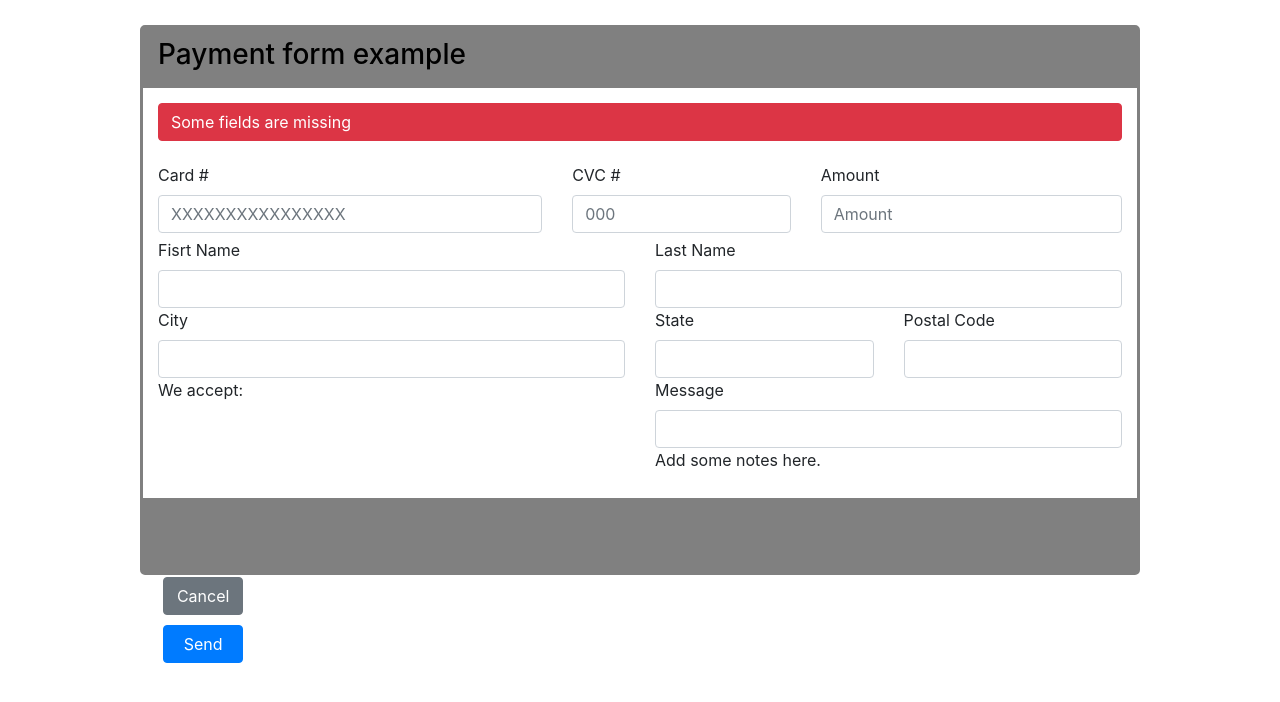
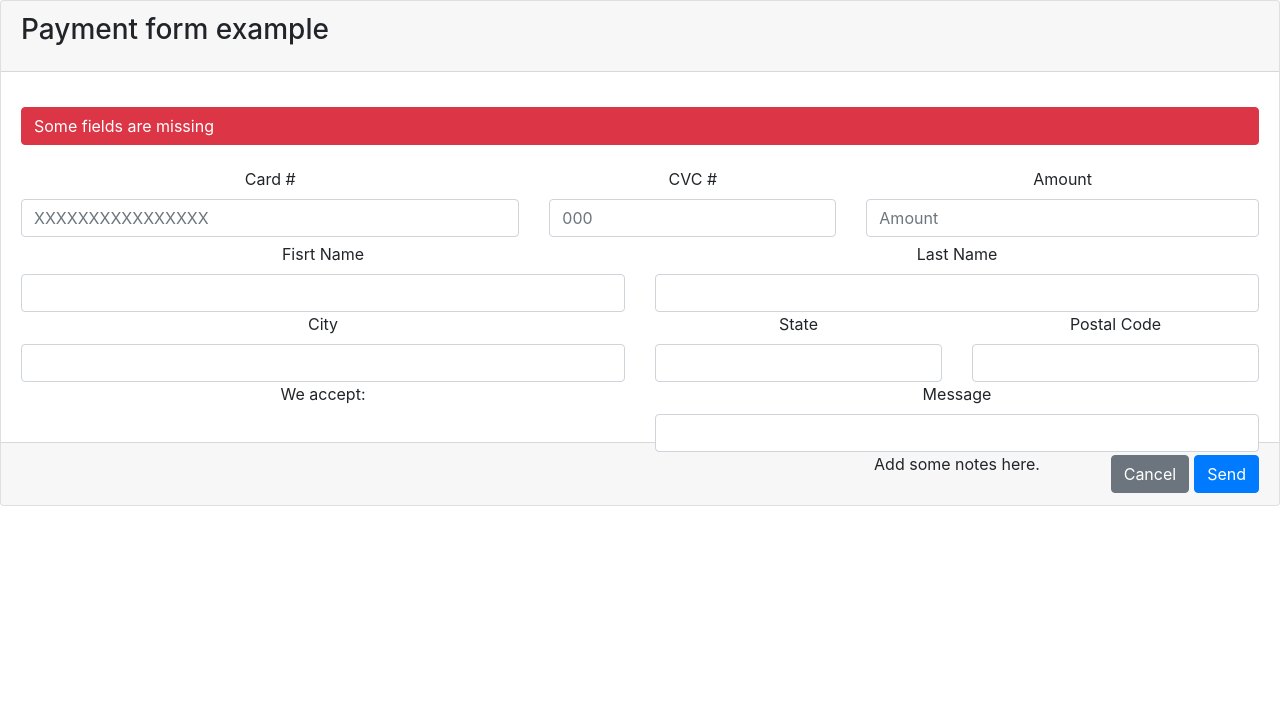
Before and after one commit to Karla9191/exercise-html5-form, a plain HTML site: page index.html in a window 1280 px wide. Drawn offline with nearby package versions, Linux system fonts and the light colour scheme.

Commit message:
cambios-lunes

```diff
--- a/index.html
+++ b/index.html
@@ -9,13 +9,13 @@
 </head>
 <body>
 
-     <div class="container">
+    <div class="card text-center" >
+        <div class="card-header">
+            <h3 class="card-title" style="float:left">Payment form example</h3>
+        </div>
+        <div class="card-body">
+
             <div class="row">
-            <div class="col-sm-12" style="background:gray; height:60px;">
-                <div class="card" style="background: transparent; border: none; padding-top: 10px; color:black">
-                    <h3>Payment form example</h3>
-                </div>
-            </div>
 
                 <div class="col-sm-12" style="height:60px;">
                 <div class="card" style=" border: none; padding-top: 10px; margin: 5px auto; background-color: transparent;">
@@ -93,15 +93,15 @@
                     <p>Add some notes here.</p>
                 </div>
                 </div>
-
-             <div class="col-sm-12" style="background:gray; height:60px; margin:80px auto;padding-top:74px;">
-                <div class="card" style="background: transparent; border: none;">
-                            <button type="button" class="btn btn-secondary col-sm-1" style="margin: 5px; overflow-inline: 5px;">Cancel</button>
-                            <button type="button" class="btn btn-primary col-sm-1" style="margin: 5px; float:left;">Send</button>
             </div>
            </div>
+            <div class="card-footer text-muted">
+                <a href="#" class="btn btn-primary" style="float: right; margin-left: 5px;">Send</a>
+                <a href="#" class="btn btn-secondary" style="float: right;">Cancel</a>
+
             </div>
         </div>
+
 
 
     <!--Script del proyecto-->
```
Lines whose indentation alone changed are shown as unchanged.
